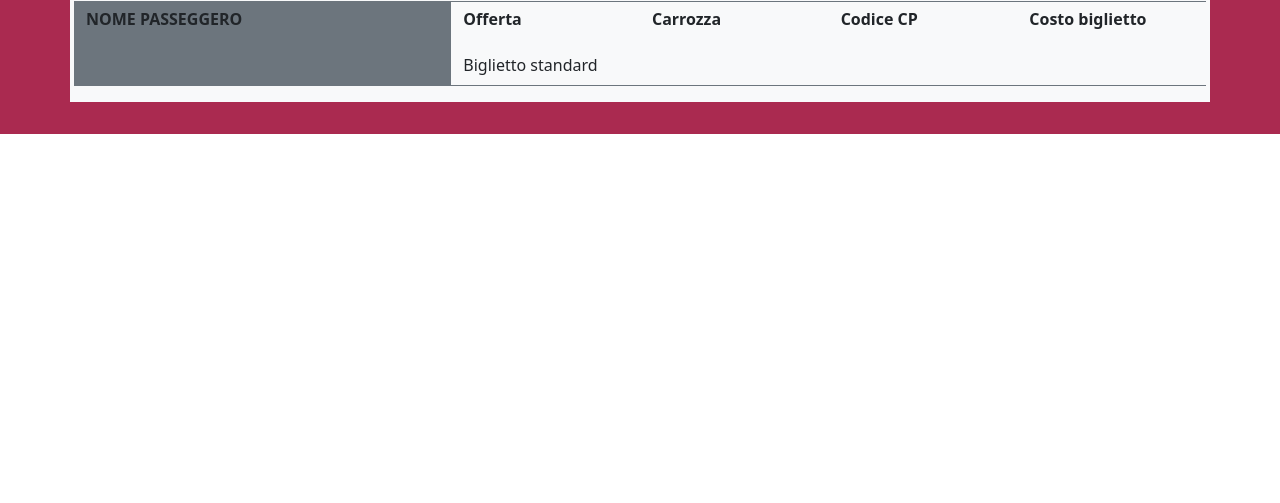
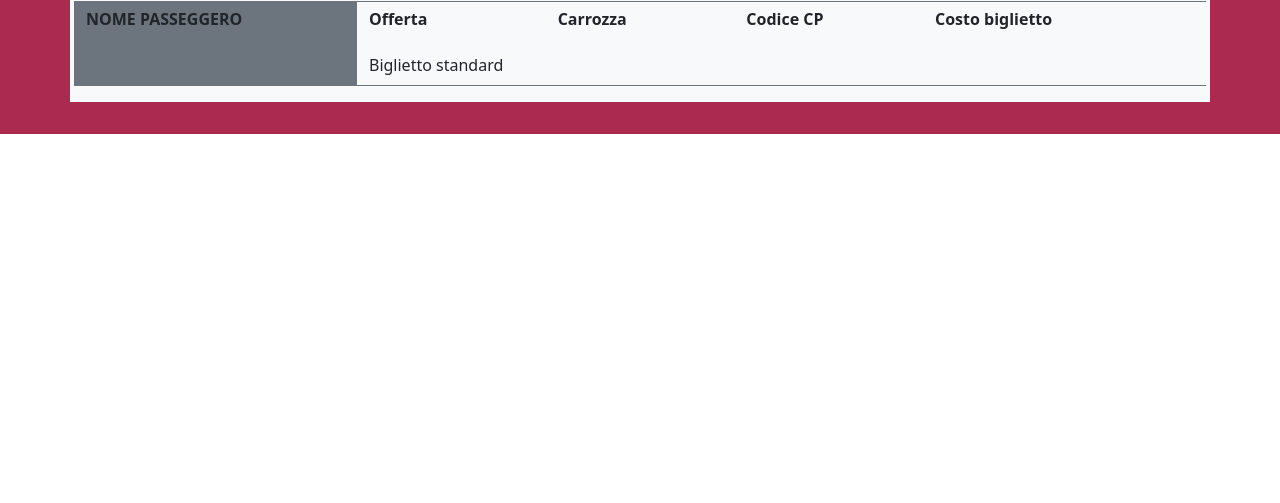
Before and after one commit to NicolaSforza93/js-biglietto-treno-form, a plain HTML site: page index.html in a window 1280 px wide. Shown: the part 297-800 px from the top of the page. Drawn offline with nearby package versions, Linux system fonts and the light colour scheme.

Commit message:
fix col ticket

```diff
--- a/index.html
+++ b/index.html
@@ -42,7 +42,7 @@
             <h2 class="text-uppercase text-light text-center mb-0 fw-bold">Il tuo biglietto</h2>
             <div class="container p-3 bg-light">
                 <div class="row border border-secondary border-end-0 border-start-0">
-                    <div class="col-4 bg-secondary py-2">
+                    <div class="col-3 bg-secondary py-2">
                         <h6 class="text-uppercase mb-0 fw-bold">Nome passeggero</h6>
                         <span id="passenger" class="fw-bold"></span>
                     </div>
```
